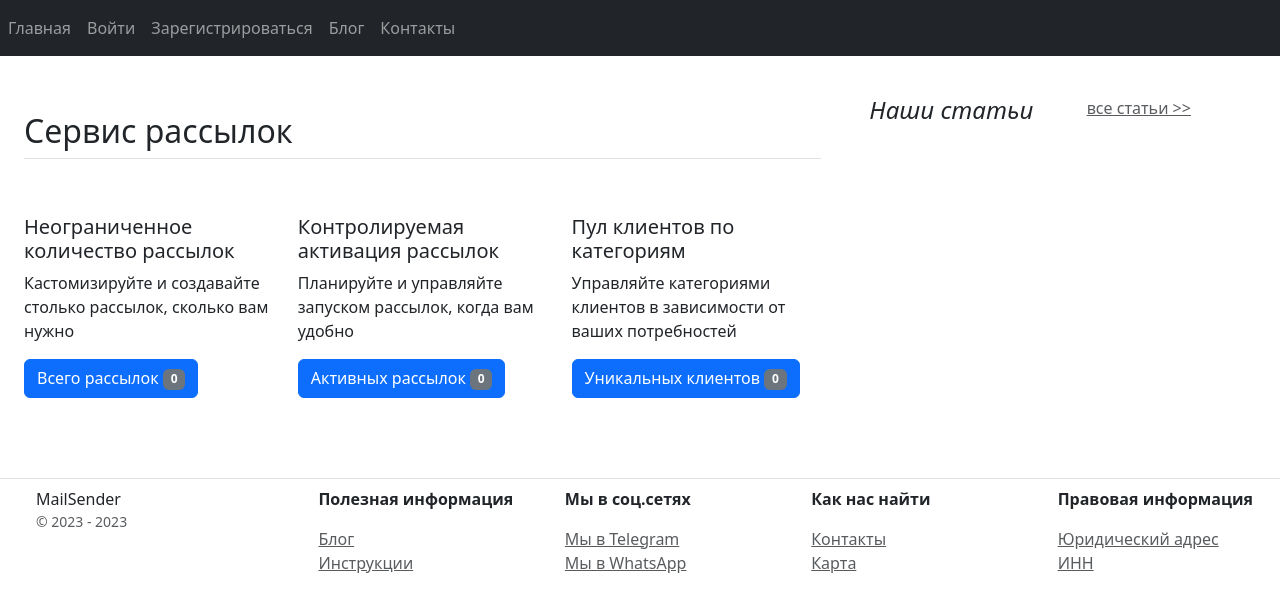
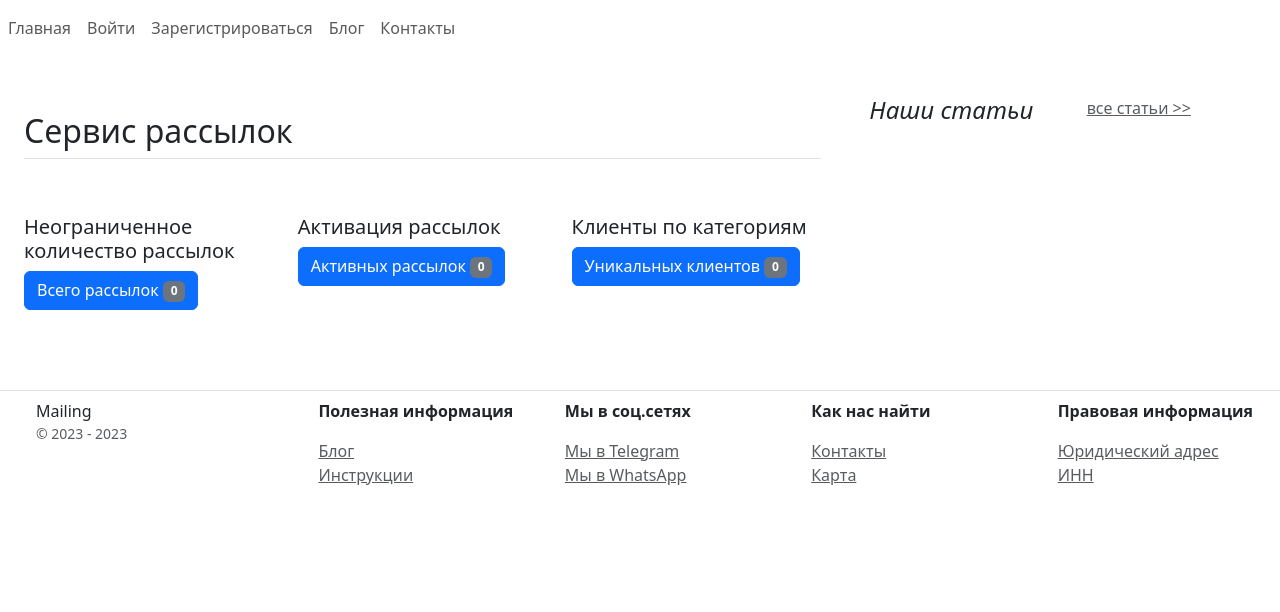
Before and after one commit to djKeysi/SkyChimp, a Django app: page / in a window 1280 px wide. Shown: the top 612 px of the page. Run offline with Django 4.2, Linux system fonts and the light colour scheme; data that the repository does not hold is empty; some libraries are stand-ins or nearby versions.

Commit message:
прапвка шаблонов

```diff
--- a/mailsender/services.py
+++ b/mailsender/services.py
@@ -17,7 +17,6 @@ scheduler = BackgroundScheduler(timezone=settings.TIME_ZONE)
 scheduler.add_jobstore(DjangoJobStore(), "default")
 
 
-# варианты отправки массовых писем со скрытыми адресами https://mailtrap.io/blog/django-send-email/
 def send_message(email, title, message):
     """Отправляет сообщение email"""
     send_mail(
@@ -57,7 +56,7 @@ def delete_old_job_executions(mail_item):
     print('deleted')
     mail_item.activity = 'draft'
     mail_item.save()
-    # DjangoJobExecution.objects.delete_old_job_executions(max_age)
+
 
 
 def get_job_params(mail_item, *new_start_datetime):
--- a/mailsender/templates/mailsender/base.html
+++ b/mailsender/templates/mailsender/base.html
@@ -115,7 +115,7 @@
 <footer class="pt-4 my-md-2 pt-md-2 border-top">
     <div class="row">
         <div class="col-2 col-md px-5">
-            MailSender
+            Mailing
             <small class="d-block mb-3 text-muted">&copy; 2023 - {% now "Y" %} </small>
         </div>
         <div class="col-3 col-md">
--- a/mailsender/templates/mailsender/includes/inc_mailsender_menu.html
+++ b/mailsender/templates/mailsender/includes/inc_mailsender_menu.html
@@ -1,4 +1,4 @@
-<nav class="navbar navbar-expand-md navbar-dark fixed-top bg-dark">
+<nav class="navbar navbar-expand-md navbar-expand-lg fixed-top bg-body">
     <div class="collapse navbar-collapse" id="navbarsExampleDefault">
         <ul class="navbar-nav mr-auto justify-content-end">
             <li class="nav-item">
--- a/mailsender/templates/mailsender/index.html
+++ b/mailsender/templates/mailsender/index.html
@@ -9,26 +9,23 @@
             <div class="col d-flex align-items-start">
                 <div>
                     <h5>Неограниченное количество рассылок</h5>
-                    <p>Кастомизируйте и создавайте столько рассылок, сколько вам нужно</p>
-                    <a role="button" class="btn btn-primary" href="{% url 'mailsender:mail_list' %}">
+                                       <a role="button" class="btn btn-primary" href="{% url 'mailsender:mail_list' %}">
                         Всего рассылок <span class="badge bg-secondary">{{mail_qty}}</span>
                     </a>
                 </div>
             </div>
             <div class="col d-flex align-items-start">
                 <div>
-                    <h5>Контролируемая активация рассылок</h5>
-                    <p>Планируйте и управляйте запуском рассылок, когда вам удобно</p>
-                    <a role="button" class="btn btn-primary" href="{% url 'mailsender:log_report' %}">
+                    <h5>Активация рассылок</h5>
+                        <a role="button" class="btn btn-primary" href="{% url 'mailsender:log_report' %}">
                         Активных рассылок <span class="badge bg-secondary">{{active_mail_qty}}</span>
                     </a>
                 </div>
             </div>
             <div class="col d-flex align-items-start">
                 <div>
-                    <h5>Пул клиентов по категориям</h5>
-                    <p>Управляйте категориями клиентов в зависимости от ваших потребностей</p>
-                    <a role="button" class="btn btn-primary" href="{% url 'recipients:list' %}">
+                    <h5>Клиенты по категориям</h5>
+                     <a role="button" class="btn btn-primary" href="{% url 'recipients:list' %}">
                         Уникальных клиентов <span class="badge bg-secondary">{{unique_recipients}}</span>
                     </a>
                 </div>
--- a/recipients/views.py
+++ b/recipients/views.py
@@ -38,7 +38,6 @@ class RecipientUpdateView(OwnerRequiredMixin, UpdateView):
     success_url = reverse_lazy('recipients:list')
 
 
-# рассмотреть на будущее: при удалении нужно модифицировать джобу
 class RecipientDeleteView(OwnerRequiredMixin, DeleteView):
     model = Recipient
     success_url = reverse_lazy('recipients:list')
```
